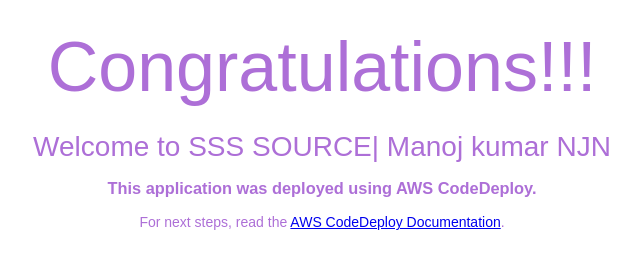
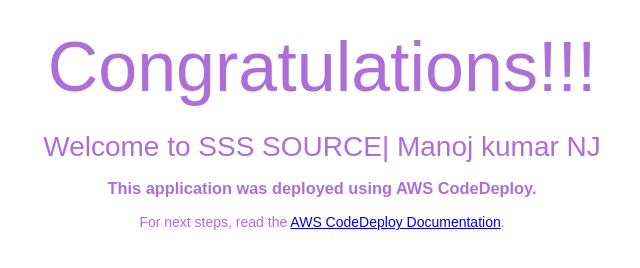
Before and after one commit to Mohankumnj/CD-CI, a plain HTML site: page index.html in a window 1280 px wide. Shown: the part 220-488 px from the top of the page, without its empty margins (318-958 px from the left). Drawn offline with Linux system fonts and the light colour scheme.

Commit message:
Update index.html

```diff
--- a/index.html
+++ b/index.html
@@ -28,7 +28,7 @@
   <div align="center">
     <img src="https://images.rawpixel.com/image_png_800/cHJpdmF0ZS9sci9pbWFnZXMvd2Vic2l0ZS8yMDIyLTA1L2ZybW91bnRhaW5fbWFwbGVfbGVhZl9ncmVlbi1pbWFnZS0wMS1qb2I4MjIucG5n.png" style="max-width: 20%;">
     <h1>Congratulations!!! </h1>
-      <h2>Welcome to SSS SOURCE| Manoj kumar NJN </h2>
+      <h2>Welcome to SSS SOURCE| Manoj kumar NJ </h2>
     <h3>This application was deployed using AWS CodeDeploy.</h3>
     <p>For next steps, read the <a href="http://aws.amazon.com/documentation/codedeploy">AWS CodeDeploy Documentation</a>.</p>
   </div>
```
